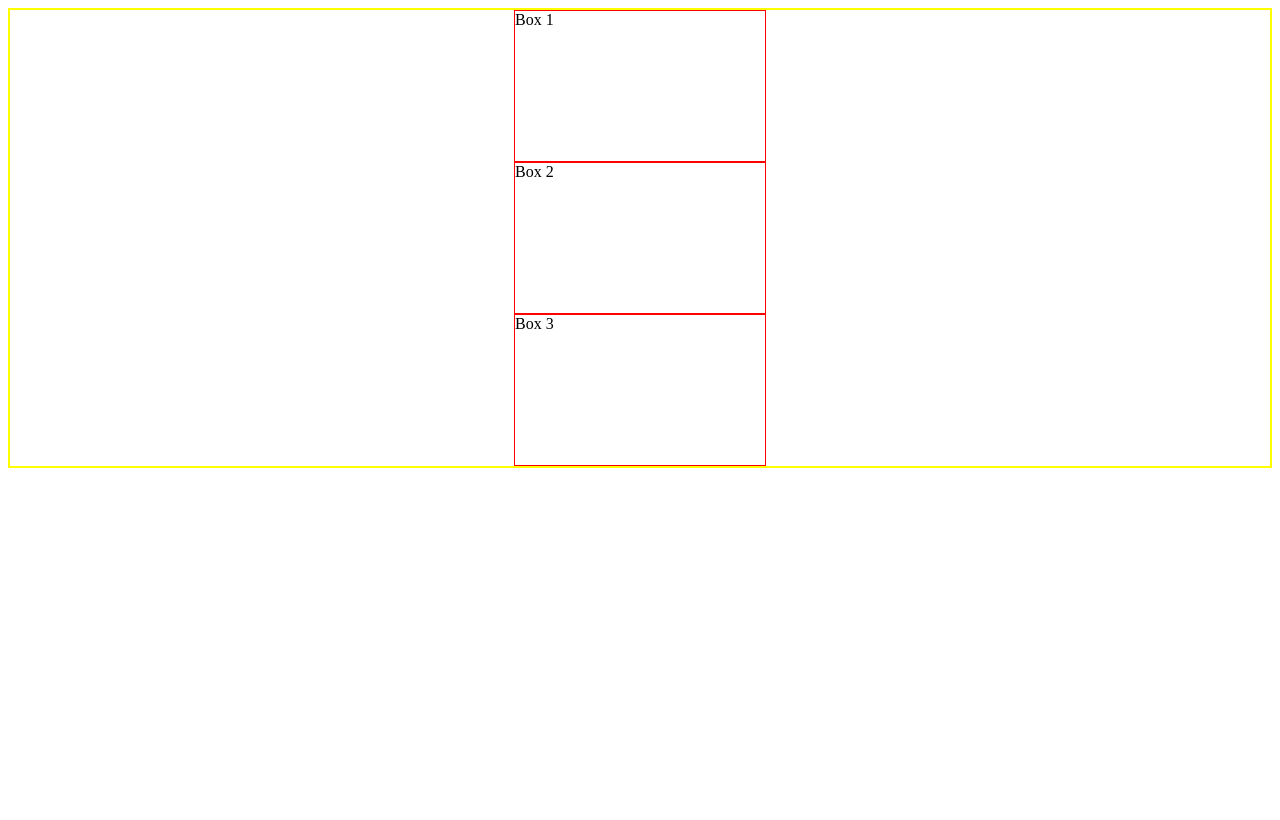
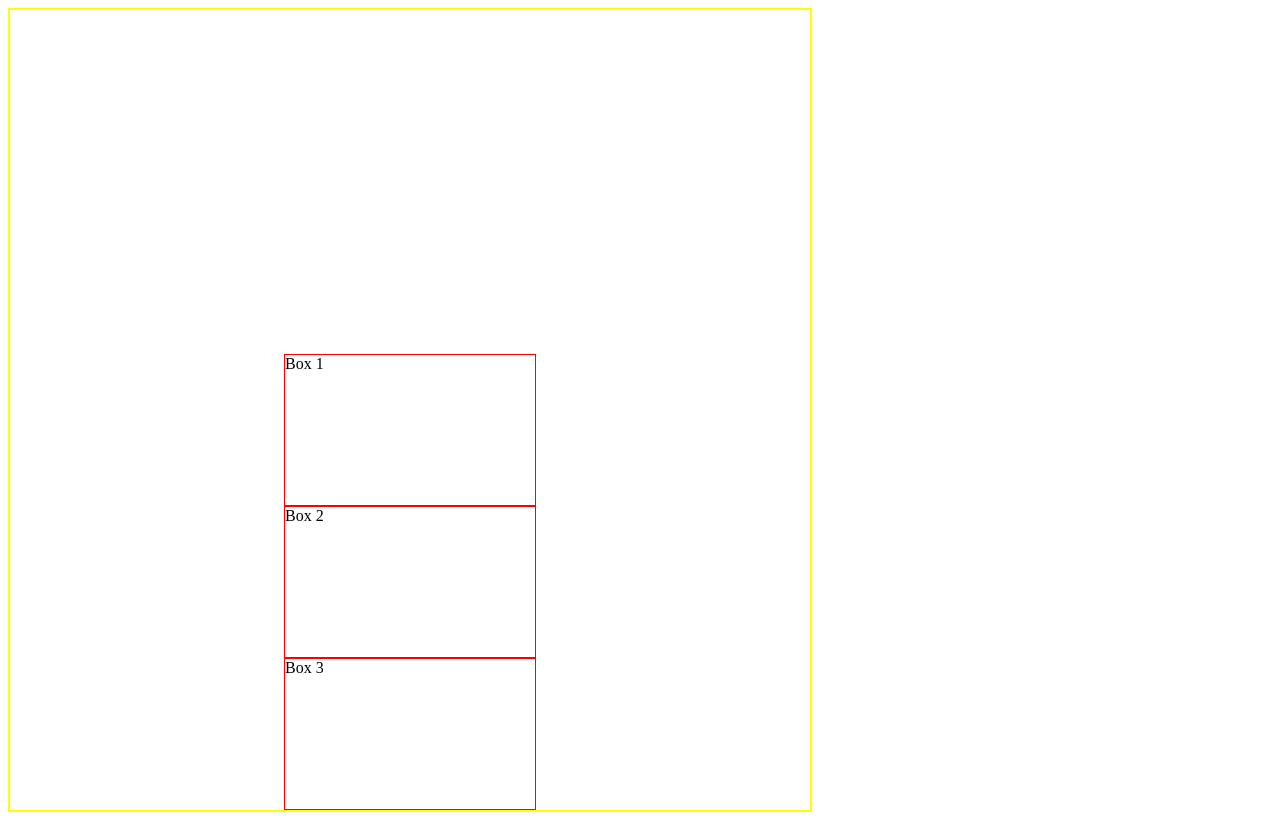
Before and after one commit to denovodreamer/web-development, a plain HTML site: page 03_CSS_Flexbox/02_align_justify.html in a window 1280 px wide. Drawn offline with Linux system fonts and the light colour scheme.

Commit message:
CSS Flexbox

```diff
--- a/03_CSS_Flexbox/02_align_justify.html
+++ b/03_CSS_Flexbox/02_align_justify.html
@@ -1,23 +1,26 @@
-
-
-
-
 <!DOCTYPE html>
 <html lang="en">
+
 <head>
   <meta charset="utf-8" />
-    <title>Exercise 1</title>
-    <meta content="width=device-width, initial-scale=1, maximum-scale=1" name="viewport"/>
+  <title>Flexbox</title>
+  <meta content="width=device-width, initial-scale=1, maximum-scale=1" name="viewport" />
 
   <style>
-    .container{
-        display:flex;
-        flex-direction: column; /* determines main axis */
-        justify-content: start; /* alignment in the main axis */
-        align-items: center; /* alignment in the cross axis */
+    .container {
+      display: flex;
+      flex-direction: column;
+      /* determines main axis */
+      justify-content: end;
+      /* aligns items in the main axis */
+      align-items: center;
+      /* aligns items in the cross axis */
       border: 2px solid yellow;
+      width: 800px;
+      height: 800px;
     }
-    .box{
+
+    .box {
       width: 250px;
       height: 150px;
       border: 1px solid red;
@@ -27,10 +30,12 @@
 
 <body>
 
-  <div class = "container">
+  <div class="container">
     <div class="box"> Box 1</div>
     <div class="box"> Box 2</div>
     <div class="box"> Box 3</div>
   </div>
+
 </body>
+
 </html>
```
Also changed, not shown: 03_CSS_Flexbox/01_flexbox.html (+5 -2 lines). Lines whose indentation alone changed are shown as unchanged.
